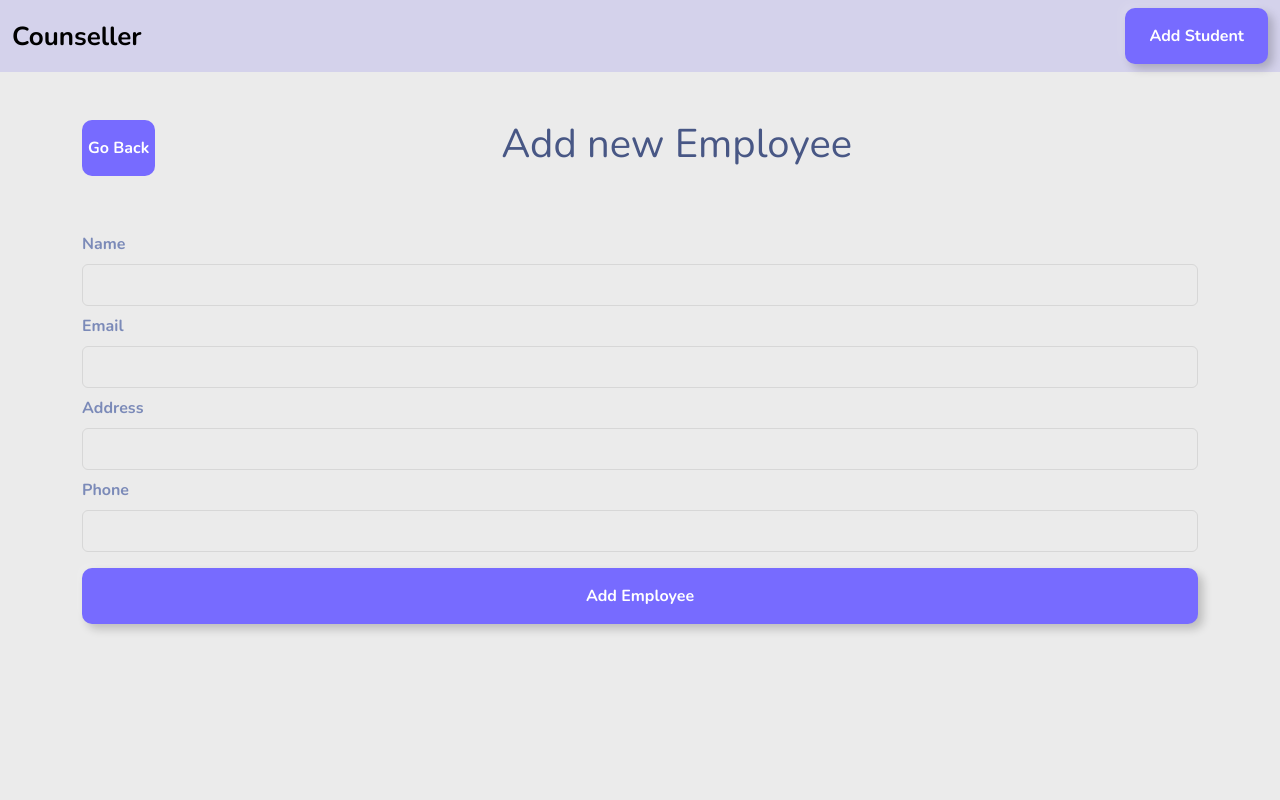
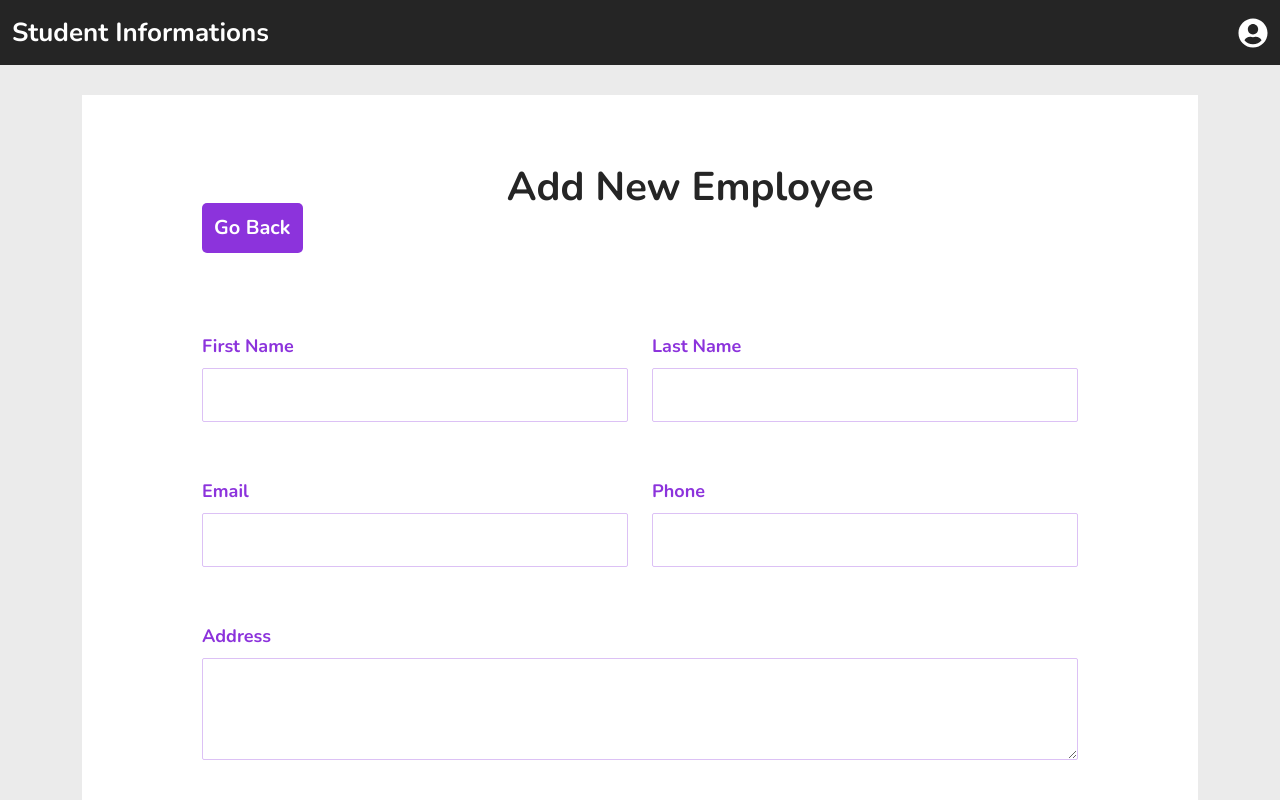
Before and after one commit to mitaldodia/studentdata, a React (Create React App) app: page /create-employee in a window 1280 px wide. Shown: the top 800 px of the page. Built offline with nearby package versions, Linux system fonts and the light colour scheme.

Commit message:
design done

```diff
--- a/package.json
+++ b/package.json
@@ -3,18 +3,22 @@
   "version": "0.1.0",
   "private": true,
   "dependencies": {
+    "@hookform/resolvers": "^2.9.10",
     "@testing-library/jest-dom": "^5.16.2",
     "@testing-library/react": "^12.1.2",
     "@testing-library/user-event": "^13.5.0",
     "node-modules": "^1.0.1",
     "react": "^17.0.2",
     "react-dom": "^17.0.2",
+    "react-icons": "^4.7.1",
     "react-router": "^6.4.5",
     "react-router-dom": "^6.4.5",
     "react-script": "^2.0.5",
     "react-scripts": "5.0.0",
     "react-uuid": "^1.0.2",
-    "web-vitals": "^2.1.4"
+    "web-vitals": "^2.1.4",
+    "yup": "^0.32.11",
+    "yup-phone": "^1.3.2"
   },
   "scripts": {
     "start": "react-scripts start",
--- a/src/components/EmployeeForm.jsx
+++ b/src/components/EmployeeForm.jsx
@@ -4,17 +4,23 @@ import { useForm } from './../hooks/useForm';
 import uuid from 'react-uuid';
 import { useState, useEffect } from 'react';
 import { editEmployee } from './../service/localstorage';
+import * as Yup from 'yup';
+import "yup-phone";
 
 export const EmployeeForm = () => {
     const navigate = useNavigate();
     const { id } = useParams();
     const [showAlert, setshowAlert] = useState(false);
     const { inputValues, handleInputChange, resetForm, setForm } = useForm({
-        name: '',
+        fname: '',
+        lname: '',
         email: '',
         address: '',
         phone: ''
     });
+
+    // form validation
+
 
     useEffect(() => {
         if (id) {
@@ -34,7 +40,7 @@ export const EmployeeForm = () => {
     };
 
     return (
-        <div>
+        <div className='student-add-form'>
 
             <div className="d-flex my-5 justify-content-between">
                 <button type="button" className="" onClick={() => navigate(-1)}>Go Back</button>
@@ -43,62 +49,73 @@ export const EmployeeForm = () => {
             </div>
 
             <div className="cards">
-                <form onSubmit={handleSubmit}>
-                    <div className="">
-                        <label className="form-label mt-2" htmlFor="inputValid">Name</label> <br />
+                <form onSubmit={handleSubmit} className="row">
+                    <div className="col-6 my-4">
+                        <label className="form-label mt-2" htmlFor="inputValid">First Name</label> <br />
                         <input
-                            name="name"
+                            name="fname"
                             type="text"
                             value={inputValues.name}
                             onChange={handleInputChange}
-                            className=""
+                            className="form-detail"
+                            id="inputValid"
+                        />
+                    </div>
+                    <div className="col-6 my-4">
+                        <label className="form-label mt-2" htmlFor="inputValid">Last Name</label> <br />
+                        <input
+                            name="lname"
+                            type="text"
+                            value={inputValues.name}
+                            onChange={handleInputChange}
+                            className="form-detail"
                             id="inputValid"
                         />
                     </div>
 
-
-                    <div className="form-group">
+                    <div className="form-group col-6 my-4">
                         <label className="form-label mt-2" htmlFor="inputValid">Email</label> <br />
                         <input
                             name="email"
                             type="email"
                             value={inputValues.email}
                             onChange={handleInputChange}
-                            className=""
+                            className="form-detail"
+                            id="inputValid"
+                        />
+                    </div>
+                    <div className="form-group col-6 my-4">
+                        <label className="form-label mt-2" htmlFor="inputValid">Phone</label> <br />
+                        <input
+                            name="phone"
+                            type="number"
+                            value={inputValues.phone}
+                            onChange={handleInputChange}
+                            className="form-detail"
                             id="inputValid"
                         />
                     </div>
 
-
-                    <div className="form-group">
+                    <div className="form-group col-12 my-4">
                         <label className="form-label mt-2" htmlFor="inputValid">Address</label> <br />
-                        <input
+                        <textarea
+                        rows="3"
                             type="text"
                             name="address"
                             value={inputValues.address}
                             onChange={handleInputChange}
-                            className=""n
+                            className="form-detail"
                             id="inputValid"
 
                         />
                     </div>
 
 
-                    <div className="form-group">
-                        <label className="form-label mt-2" htmlFor="inputValid">Phone</label> <br />
-                        <input
-                            name="phone"
-                            type="number"
-                            value={inputValues.phone}
-                            onChange={handleInputChange}
-                            className=""
-                            id="inputValid"
-                        />
-                    </div>
+
 
 
                     <div className="d-grid gap-2 mt-3">
-                        <button type="submit" onClick={()=>navigate(-1)} className="btn btn-outline-primary btn-block">{id ? "Edit" : "Add"} Employee</button>
+                        <button type="submit" onClick={()=>navigate(-1)} className="btn btn-outline-primary btn-block mb-5">{id ? "Edit" : "Add"} Employee</button>
                     </div>
                 </form>
             </div>
--- a/src/components/EmployeeItem.jsx
+++ b/src/components/EmployeeItem.jsx
@@ -4,7 +4,7 @@ import { getListEmployees } from '../service/localstorage';
 import { useNavigate } from 'react-router-dom';
 
 export const EmployeeItem = ({ employee, setEmployees }) => {
-    const { id, name, email, address, phone } = employee;
+    const { id, fname, lname, email, address, phone } = employee;
     const navigate = useNavigate();
 
     const deleteEmployee = () => {
@@ -14,12 +14,13 @@ export const EmployeeItem = ({ employee, setEmployees }) => {
 
     return (
         <tr className="table table-responsive">
-            <th>{name}</th>
+            <th>{fname}</th>
+            <th>{lname}</th>
             <td>{email}</td>
             <td>{address}</td>
             <td>{phone}</td>
             <td>
-                <div className="d-flex gap-3">
+                <div className="d-flex gap-3 justify-content-center">
                     <span type="button" className="badge bg-success" onClick={() => navigate(`/edit-employee/${id}`)}>Edit</span>
                     <span type="button" className="badge bg-danger" onClick={() => deleteEmployee()}>Delete</span>
                 </div>
--- a/src/components/EmployeeList.jsx
+++ b/src/components/EmployeeList.jsx
@@ -1,6 +1,7 @@
 import { EmployeeItem } from './EmployeeItem';
 import { useEffect, useState } from 'react';
 import { getListEmployees } from './../service/localstorage';
+import { useNavigate } from 'react-router-dom';
 
 export const EmployeeList = () => {
     const [employees, setEmployees] = useState([]);
@@ -8,18 +9,22 @@ export const EmployeeList = () => {
     useEffect(() => {
         setEmployees(getListEmployees());
     }, []);
-
+    const navigate = useNavigate();
     return (
         <div>
+            <button className="btn add-btn" onClick={() => navigate("/create-employee")}>
+            Add new Student
+            </button>
             <h1 className="my-5 text-center">Students Data</h1>
 
             {
                 employees.length > 0 ? (
                     <div className="cards">
-                        <table className="table table-hover">
+                        <table className="table">
                             <thead>
                                 <tr>
-                                    <th scope="col">Name</th>
+                                    <th scope="col">First Name</th>
+                                    <th scope="col">Last Name</th>
                                     <th scope="col">Email</th>
                                     <th scope="col">Address</th>
                                     <th scope="col">Phone</th>
--- a/src/components/Navbar.jsx
+++ b/src/components/Navbar.jsx
@@ -1,27 +1,19 @@
-import { useNavigate } from 'react-router-dom';
 
+import { FaUserCircle } from "react-icons/fa";
 export const Navbar = () => {
-    const navigate = useNavigate();
+
     return (
         <>
             <nav className="navbar navbar-expand-lg ">
                 <div className="container-fluid">
-                    <a className="navbar-brand" href="#!">Counseller</a>
-                    <button className="navbar-toggler" type="button" data-bs-toggle="collapse" data-bs-target="#navbarColor03" aria-controls="navbarColor03" aria-expanded="false" aria-label="Toggle navigation">
-                        <span className="navbar-toggler-icon"></span>
-                    </button>
+                    <a className="navbar-brand" href="#!">Student Informations</a>
+
 
                     <div className="collapse navbar-collapse" id="navbarColor03">
-                        <ul className="navbar-nav me-auto">
+                        <div className="porfile-detail">
+                            <FaUserCircle/>
+                        </div>
 
-                        </ul>
-
-                        <button
-                            className="btn btn-outline-secondary my-2 my-sm-0"
-                            onClick={() => navigate("/create-employee")}
-                        >
-                            Add Student
-                        </button>
                     </div>
                 </div>
             </nav>
--- a/src/styles/index.css
+++ b/src/styles/index.css
@@ -3,32 +3,50 @@ body{
 }
 
 button{
-    background: rgb(119, 107, 255) !important;
-    border-radius: 10px !important;
+    background-color: #8c33dc !important;
+    border-radius: 5px !important;
     color: white !important;
     font-weight: 700 !important;
     border: 0 !important;
+    margin-top: 40px !important;
+    font-size: 20px !important;
+    padding: 10px 12px;
+}
+.student-add-form {
+    background-color: #fff;
+    padding: 20px 120px 40px 120px;
+    margin: 30px 0;
 }
 
-button:hover{
-    background: #fff !important;
-    color: rgb(119, 107, 255) !important;
-    transition: all  ease-in-out !important;
+.navbar-expand-lg .navbar-collapse {
+    display: flex!important;
+    flex-basis: auto;
+    margin-left: auto;
+    margin-right: auto;
+    justify-content: flex-end;
 }
-
 .navbar{
-    background: rgb(212, 210, 235);
+    background: rgb(37 37 37);
 }
 
 .navbar-brand{
-    color: black !important;
+    color: #fff !important;
     font-weight: 800 !important;
     font-size: 26px !important;
+}
+.porfile-detail svg{
+    font-size: 30px;
+    color: #fff;
 }
 h3{
     font-size: 22px !important;
 }
 
+button:hover {
+    background-color: #fff !important;
+    color: #8c33dc!important;
+    transition: all ease-in-out !important;
+}
 table{
     margin:  0 !important;
     padding: 0 !important;
@@ -37,12 +55,20 @@ table{
 }
 
 table thead tr{
-    background: rgb(212, 210, 235);
+    background: #8c33dc ;
 }
-table thead tr th{
-    color: black;
+table thead tr th {
+    color: #fff;
+    padding: 15px !important;
+    text-align: center;
+    font-size: 20px;
 }
-
+table tbody tr td, table tbody tr th{
+    padding: 15px !important;
+    text-align: center;
+    font-size: 20px;
+    color: #8c33dc;
+}
 table tbody tr{
     border-bottom: 1px solid rgb(223, 223, 223);
 }
@@ -55,9 +81,9 @@ input::-webkit-inner-spin-button {
 }
 
 /* Firefox */
-input[type=number] {
+/* input[type=number] {
   -moz-appearance: textfield;
-}
+} */
 
 form{
     text-align:left;
@@ -67,10 +93,21 @@ form label{
     font-weight: 800 !important;
 }
 
-form input{
+form .form-detail{
     width: 100%;
-    border: 1px solid rgb(215, 215, 215) !important;
+    border: 1px solid #8c33dc4d !important;
     background: transparent !important;
-    padding: 8px;
-    border-radius: 6px;
+    padding: 14px;
+    border-radius: 2px;
 }
+.student-add-form h1{
+    text-transform: capitalize;
+    font-size: 40px;
+    color: rgb(37 37 37);
+    font-weight: bold;
+}
+.student-add-form label{
+    font-size: 18px;
+    font-weight: 600;
+    color: #8c33dc;
+}
```
Also changed, not shown: 1 other file (tests, documents, lock files or other folders).
